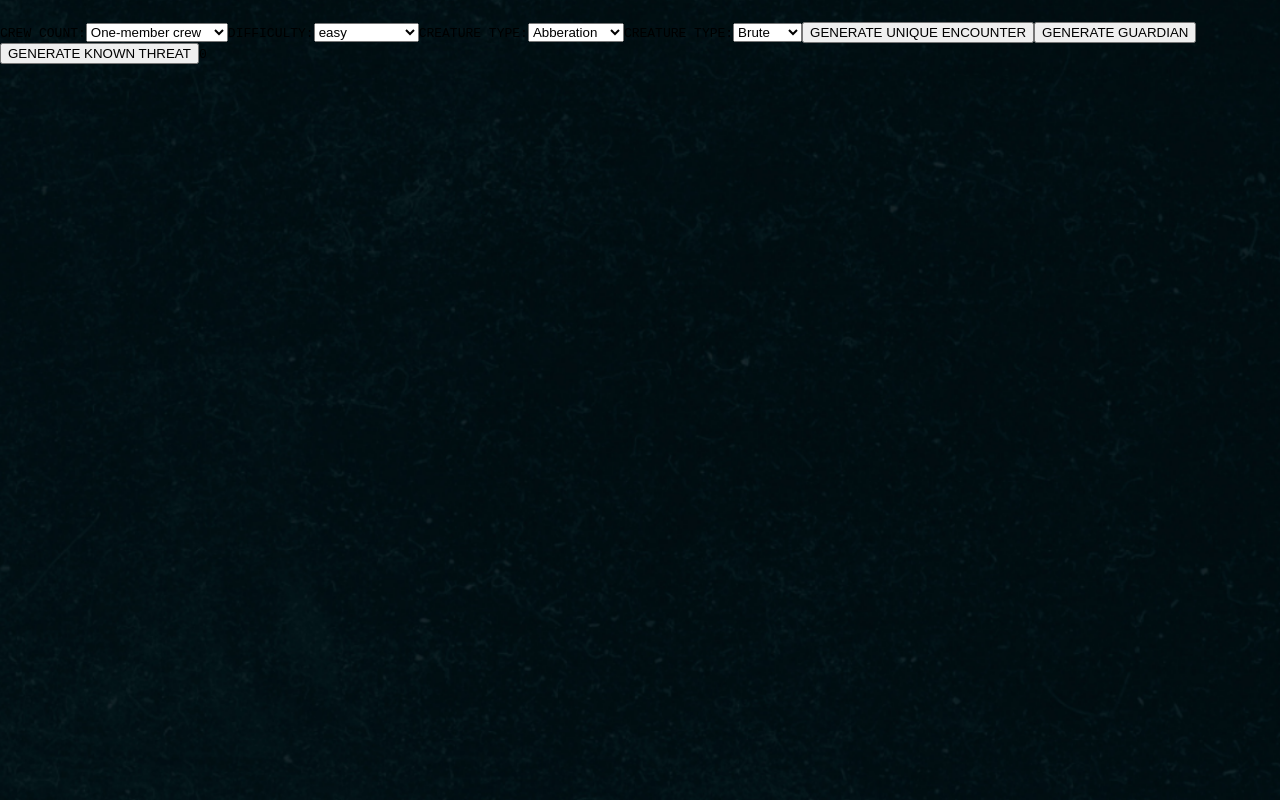
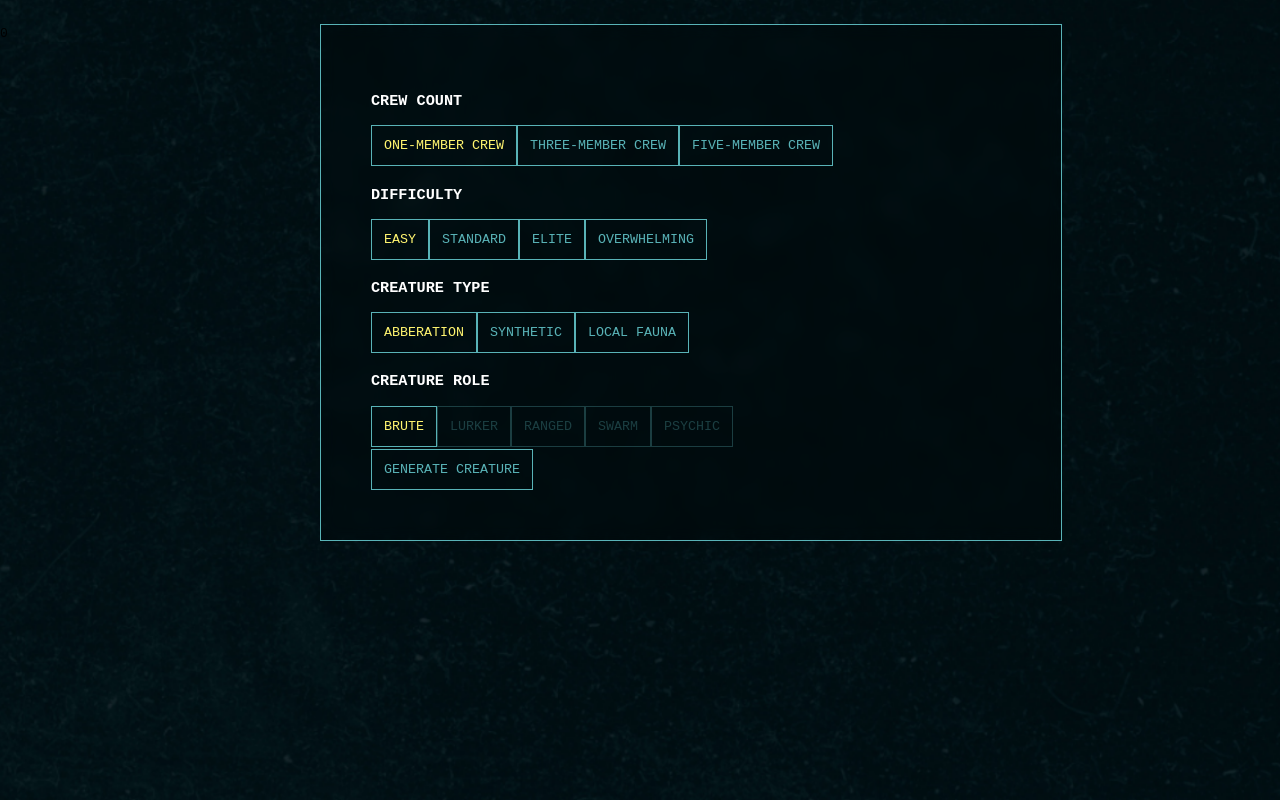
Before and after one commit to akomlosi/antagonist_creator, a React (Create React App) app in the folder antagonist-creator/: page / in a window 1280 px wide. Built offline with nearby package versions, Linux system fonts and the light colour scheme; the HTML template or start-up script is replaced by a standard one.

Commit message:
ui fixes

```diff
--- a/antagonist-creator/src/App.css
+++ b/antagonist-creator/src/App.css
@@ -243,3 +243,34 @@ div {
   .list {
     display: flex;
   }
+
+
+
+  .generic-ui-button {
+    background: none;
+    border: 1px solid #59b3b7;
+    padding: 12px;
+    text-transform: uppercase;
+    color: #59b3b7;
+     font-family: monospace;
+     cursor: pointer;
+  }
+  .generic-ui-button.highlighted {
+    color: #fff570;
+  }
+
+  .generic-ui-button:disabled {
+    opacity: .3;
+  }
+
+  .generic-ui-modal {
+        position: absolute;
+    z-index: 1;
+    background: #00000030;
+    padding: 50px;
+    margin: auto;
+    left: 25%;
+    backdrop-filter: blur(8px);
+    width: 50%;
+    border: 1px solid #59b3b7;
+  }
--- a/antagonist-creator/src/components/creature-sheet.js
+++ b/antagonist-creator/src/components/creature-sheet.js
@@ -1,19 +1,4 @@
-const Hex = ({ num, className, children }) => (
-  <div className={`hex-wrapper ${className}`}>
-    <span className="title">{children}</span>
-    <svg viewBox="0 0 100 95" className="hex-svg">
-      <polygon
-        points="50,0 100,25 100,75 50,100 0,75 0,25"
-        fill="none"
-        stroke="#59b3b7"
-        strokeWidth="3"
-      />
-      <text x="50%" y="58%" dominantBaseline="middle" textAnchor="middle">
-        {num}
-      </text>
-    </svg>
-  </div>
-);
+import { Hex } from "./generic-ui/hex/hex";
 
 const BracketedBox = ({ title, children }) => (
   <>
@@ -91,7 +76,9 @@ export const CreatureSheet = ({ creatureConfig }) => {
         </div>
         <div>
           <span className="chevron-right">Damage</span>
-          <span className="text_highlighted">{creatureConfig.damage}+{creatureConfig.damageMod}</span>
+          <span className="text_highlighted">
+            {creatureConfig.damage}+{creatureConfig.damageMod}
+          </span>
         </div>
       </BracketedBox>
       <div>
--- a/antagonist-creator/src/components/dashboard.js
+++ b/antagonist-creator/src/components/dashboard.js
@@ -7,73 +7,114 @@ import {
 } from "../config/difficulty.config";
 import { CREATURE_TYPE } from "../config/creature/defaults/types";
 import { ROLES } from "../config/creature/defaults/roles";
+import { Button } from "./generic-ui/button/button";
+import { ButtonGroup } from "./generic-ui/button-group/button-group";
+import { Modal } from "./generic-ui/modal/modal";
 
 const { GUARDIAN, ABBERATION, SYNTHETIC, LOCAL_FAUNA } = CREATURE_TYPE;
 const { BRUTE, LURKER, PSYCHIC, RANGED, SWARM } = ROLES;
 
 export const Dashboard = ({ onGenerateStart }) => {
-  const [crewCount, setCrewCount] = useState("1");
+  const [crewCount, setCrewCount] = useState(1);
   const [difficulty, setDifficulty] = useState(EASY);
   const [type, setType] = useState(ABBERATION);
   const [role, setRole] = useState(BRUTE);
+
+  const onlyBrute = parseInt(crewCount, 10) === 1 && difficulty === EASY;
+
   return (
-    <>
-      <label>
-        Crew count:
-        <select
-          name="selectedCrewCount"
-          defaultValue={crewCount}
-          onChange={(e) => setCrewCount(e.target.value)}
+    <Modal>
+      <ButtonGroup title="Crew count">
+        <Button highlighted={crewCount === 1} onClick={() => setCrewCount(1)}>
+          One-member crew
+        </Button>
+        <Button highlighted={crewCount === 3} onClick={() => setCrewCount(3)}>
+          Three-member crew
+        </Button>
+        <Button highlighted={crewCount === 5} onClick={() => setCrewCount(5)}>
+          Five-member crew
+        </Button>
+      </ButtonGroup>
+      <ButtonGroup title="Difficulty">
+        <Button
+          highlighted={difficulty === EASY}
+          onClick={() => setDifficulty(EASY)}
         >
-          <option value="1">One-member crew</option>
-          <option value="3">Three-member crew</option>
-          <option value="5">Five-member crew</option>
-        </select>
-      </label>
-
-      <label>
-        Difficulty:
-        <select
-          name="selectedDifficulty"
-          defaultValue={difficulty}
-          onChange={(e) => setDifficulty(e.target.value)}
+          Easy
+        </Button>
+        <Button
+          highlighted={difficulty === STANDARD}
+          onClick={() => setDifficulty(STANDARD)}
         >
-          <option value={EASY}>{EASY}</option>
-          <option value={STANDARD}>{STANDARD}</option>
-          <option value={ELITE}>{ELITE}</option>
-          <option value={OVERWHELMING}>{OVERWHELMING}</option>
-        </select>
-      </label>
-
-      <label>
-        Creature type:
-        <select
-          name="selectedCreaturType"
-          defaultValue={type}
-          onChange={(e) => setType(e.target.value)}
+          Standard
+        </Button>
+        <Button
+          highlighted={difficulty === ELITE}
+          onClick={() => setDifficulty(ELITE)}
         >
-          <option value={ABBERATION}>{ABBERATION}</option>
-          <option value={SYNTHETIC}>{SYNTHETIC}</option>
-          <option value={LOCAL_FAUNA}>{LOCAL_FAUNA}</option>
-        </select>
-      </label>
-
-      <label>
-        Creature type:
-        <select
-          name="selectedCreaturRole"
-          defaultValue={role}
-          onChange={(e) => setRole(e.target.value)}
+          Elite
+        </Button>
+        <Button
+          highlighted={difficulty === OVERWHELMING}
+          onClick={() => setDifficulty(OVERWHELMING)}
         >
-          <option value={BRUTE}>{BRUTE}</option>
-          <option value={LURKER}>{LURKER}</option>
-          <option value={PSYCHIC}>{PSYCHIC}</option>
-          <option value={RANGED}>{RANGED}</option>
-          <option value={SWARM}>{SWARM}</option>
-        </select>
-      </label>
-
-      <button
+          Overwhelming
+        </Button>
+      </ButtonGroup>
+      <ButtonGroup title="Creature type">
+        <Button
+          highlighted={type === ABBERATION}
+          onClick={() => setType(ABBERATION)}
+        >
+          Abberation
+        </Button>
+        <Button
+          highlighted={type === SYNTHETIC}
+          onClick={() => setType(SYNTHETIC)}
+        >
+          Synthetic
+        </Button>
+        <Button
+          highlighted={type === LOCAL_FAUNA}
+          onClick={() => setType(LOCAL_FAUNA)}
+        >
+          Local Fauna
+        </Button>
+      </ButtonGroup>
+      <ButtonGroup title="Creature role">
+        <Button highlighted={role === BRUTE} onClick={() => setRole(BRUTE)}>
+          Brute
+        </Button>
+        <Button
+          disabled={onlyBrute}
+          highlighted={role === LURKER}
+          onClick={() => setRole(LURKER)}
+        >
+          Lurker
+        </Button>
+        <Button
+          disabled={onlyBrute}
+          highlighted={role === RANGED}
+          onClick={() => setRole(RANGED)}
+        >
+          Ranged
+        </Button>
+        <Button
+          disabled={onlyBrute}
+          highlighted={role === SWARM}
+          onClick={() => setRole(SWARM)}
+        >
+          Swarm
+        </Button>
+        <Button
+          disabled={onlyBrute}
+          highlighted={role === PSYCHIC}
+          onClick={() => setRole(PSYCHIC)}
+        >
+          Psychic
+        </Button>
+      </ButtonGroup>
+      <Button
         onClick={() =>
           onGenerateStart({
             crewCount,
@@ -83,32 +124,8 @@ export const Dashboard = ({ onGenerateStart }) => {
           })
         }
       >
-        GENERATE UNIQUE ENCOUNTER
-      </button>
-      <button
-        onClick={() =>
-          onGenerateStart({
-            crewCount,
-            difficulty,
-            role,
-            type,
-          })
-        }
-      >
-        GENERATE GUARDIAN
-      </button>
-      <button
-        onClick={() =>
-          onGenerateStart({
-            crewCount,
-            difficulty,
-            role,
-            type,
-          })
-        }
-      >
-        GENERATE KNOWN THREAT
-      </button>
-    </>
+        GENERATE CREATURE
+      </Button>
+    </Modal>
   );
 };
--- /dev/null
+++ b/antagonist-creator/src/components/generic-ui/button-group/button-group.js
@@ -0,0 +1,6 @@
+export const ButtonGroup = ({ children, title = null }) => (
+  <div className="generic-iu-button-group">
+    {title && <h3 className="neutral">{title}</h3>}
+    {children}
+  </div>
+);
--- /dev/null
+++ b/antagonist-creator/src/components/generic-ui/button/button.js
@@ -0,0 +1,15 @@
+export const Button = ({
+  children,
+  onClick,
+  highlighted = false,
+  disabled = false,
+}) => (
+  <button
+    type="button"
+    disabled={disabled}
+    className={`generic-ui-button ${highlighted && "highlighted"}`}
+    onClick={onClick}
+  >
+    {children}
+  </button>
+);
--- /dev/null
+++ b/antagonist-creator/src/components/generic-ui/hex/hex.js
@@ -0,0 +1,16 @@
+export const Hex = ({ num, className, children }) => (
+  <div className={`hex-wrapper ${className}`}>
+    <span className="title">{children}</span>
+    <svg viewBox="0 0 100 95" className="hex-svg">
+      <polygon
+        points="50,0 100,25 100,75 50,100 0,75 0,25"
+        fill="none"
+        stroke="#59b3b7"
+        strokeWidth="3"
+      />
+      <text x="50%" y="58%" dominantBaseline="middle" textAnchor="middle">
+        {num}
+      </text>
+    </svg>
+  </div>
+);
--- /dev/null
+++ b/antagonist-creator/src/components/generic-ui/modal/modal.js
@@ -0,0 +1,7 @@
+import { Hex } from "../hex/hex";
+
+export const Modal = ({ children }) => (
+  <div>
+    <div className="generic-ui-modal">{children}</div>
+  </div>
+);
```
